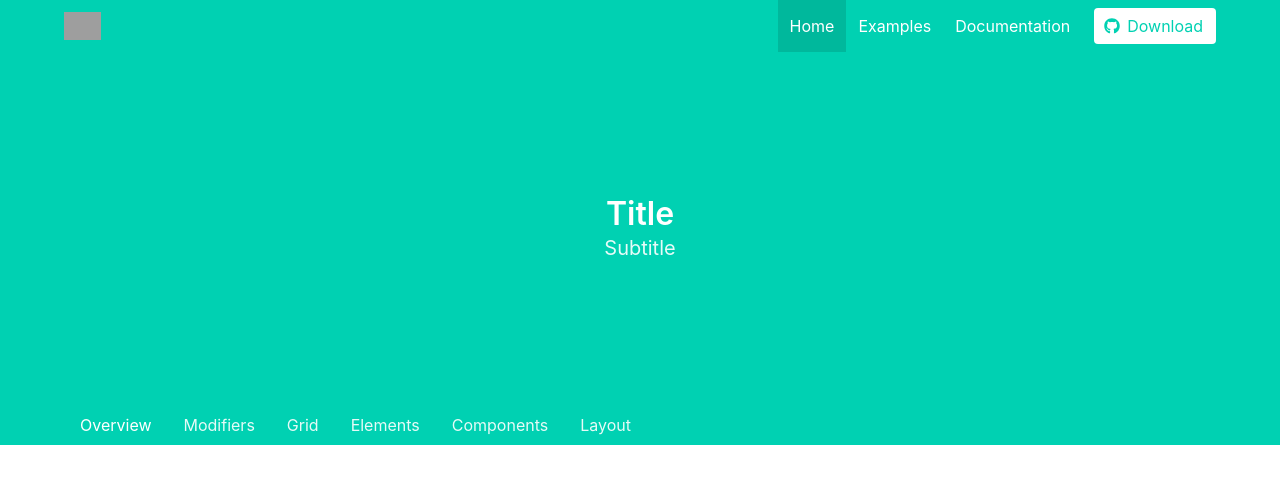
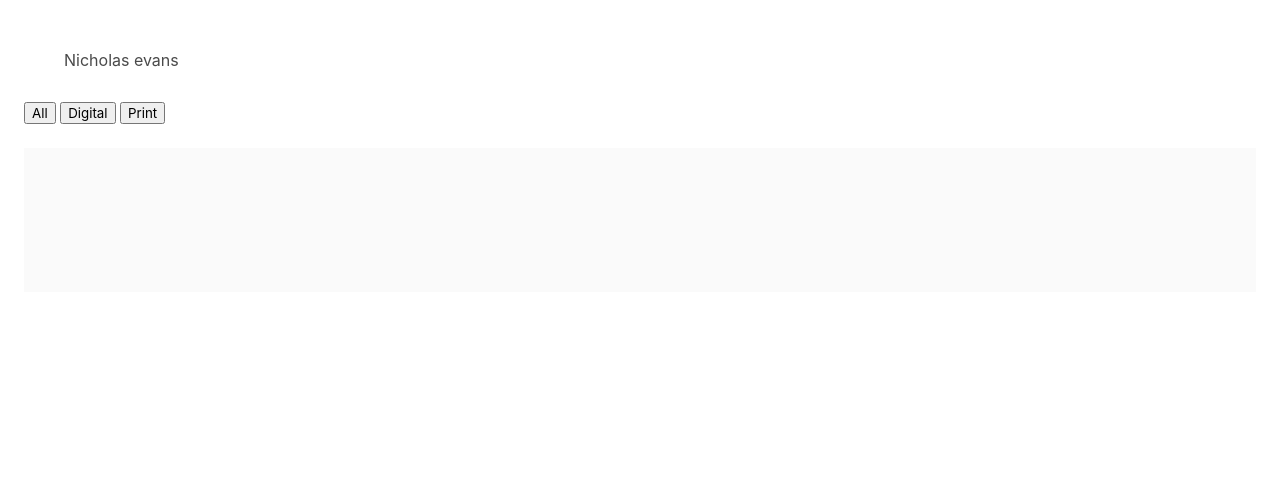
Before and after one commit to DrSrEsquire/nicholas-evans.com, a Jekyll site: the page built from index.markdown, in a window 1280 px wide. Shown: the top 484 px of the page. Built offline with Jekyll 4.4.1, drawn with Linux system fonts in a browser that asks for light colours; nearby versions of some CDN libraries; grey boxes are pictures that could not be loaded.

Commit message:
projects gallery

```diff
--- a/_layouts/default.html
+++ b/_layouts/default.html
@@ -4,11 +4,16 @@
 	<meta charset="UTF-8">
 	<title>  {{ site.title }} </title>
 	<link rel="stylesheet" href="https://cdnjs.cloudflare.com/ajax/libs/bulma/0.7.1/css/bulma.min.css">
-    <script defer src="https://use.fontawesome.com/releases/v5.0.7/js/all.js"></script>
+
+
 </head>
 <body>
 
 	{{ content }}
 
+
+    <script src="https://cdnjs.cloudflare.com/ajax/libs/jquery/3.3.1/jquery.js"></script>
+    <script src="scripts/jquery.mixitup.min.js"></script>
+    <script defer src="https://use.fontawesome.com/releases/v5.0.7/js/all.js"></script>
 </body>
 </html>
--- a/_layouts/home.html
+++ b/_layouts/home.html
@@ -2,71 +2,31 @@
 layout: default
 ---
 
-<section class="hero is-primary is-medium">
-  <!-- Hero head: will stick at the top -->
-  <div class="hero-head">
-    <nav class="navbar">
+<section class="section">
+    <navbar class="navbar">
       <div class="container">
-        <div class="navbar-brand">
-          <a class="navbar-item">
-            <img src="https://bulma.io/images/bulma-type-white.png" alt="Logo">
-          </a>
-          <span class="navbar-burger burger" data-target="navbarMenuHeroA">
-            <span></span>
-            <span></span>
-            <span></span>
-          </span>
-        </div>
-        <div id="navbarMenuHeroA" class="navbar-menu">
-          <div class="navbar-end">
-            <a class="navbar-item is-active">
-              Home
-            </a>
-            <a class="navbar-item">
-              Examples
-            </a>
-            <a class="navbar-item">
-              Documentation
-            </a>
-            <span class="navbar-item">
-              <a class="button is-primary is-inverted">
-                <span class="icon">
-                  <i class="fab fa-github"></i>
-                </span>
-                <span>Download</span>
-              </a>
-            </span>
-          </div>
-        </div>
+        <h1 class="ncolor">Nicholas evans</h1>
       </div>
-    </nav>
-  </div>
+    </navbar>
 
-  <!-- Hero content: will be in the middle -->
-  <div class="hero-body">
-    <div class="container has-text-centered">
-      <h1 class="title">
-        Title
-      </h1>
-      <h2 class="subtitle">
-        Subtitle
-      </h2>
+
+
+    <div class="content">
+
+        <button type="button" data-filter="all">All</button>
+        <button type="button" data-filter="digital">Digital</button>
+        <button type="button" data-filter="print">Print</button>
+
+      <div class="container">
+        <div class="mix_all projects digital" data-order="1"></div>
+        <div class="mix_all projects print" data-order="2"></div>
+        <div class="mix_all projects print" data-order="3"></div>
+        <div class="mix_all projects digital" data-order="4"></div>
+      </div>
     </div>
-  </div>
 
-  <!-- Hero footer: will stick at the bottom -->
-  <div class="hero-foot">
-    <nav class="tabs">
-      <div class="container">
-        <ul>
-          <li class="is-active"><a>Overview</a></li>
-          <li><a>Modifiers</a></li>
-          <li><a>Grid</a></li>
-          <li><a>Elements</a></li>
-          <li><a>Components</a></li>
-          <li><a>Layout</a></li>
-        </ul>
-      </div>
-    </nav>
-  </div>
+
+
+
+    <div class="footer"></div>
 </section>
--- a/css/styles.scss
+++ b/css/styles.scss
@@ -6,3 +6,8 @@
     body{
         background: tomato;
 };
+
+.projects{
+    height: 100px;
+    width: 100px;
+};
--- /dev/null
+++ b/scripts/scripts.js
@@ -0,0 +1 @@
+var mixer = mixitup('.container');
```
Also changed, not shown: scripts/jquery.mixitup.min.js (added), 1 other file.
